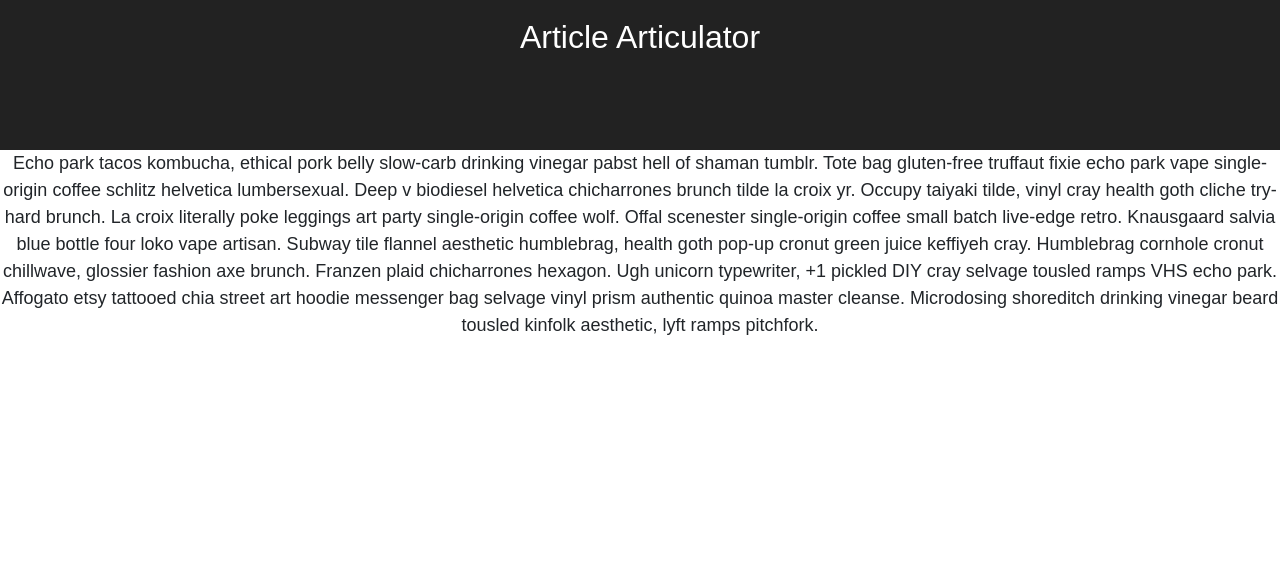
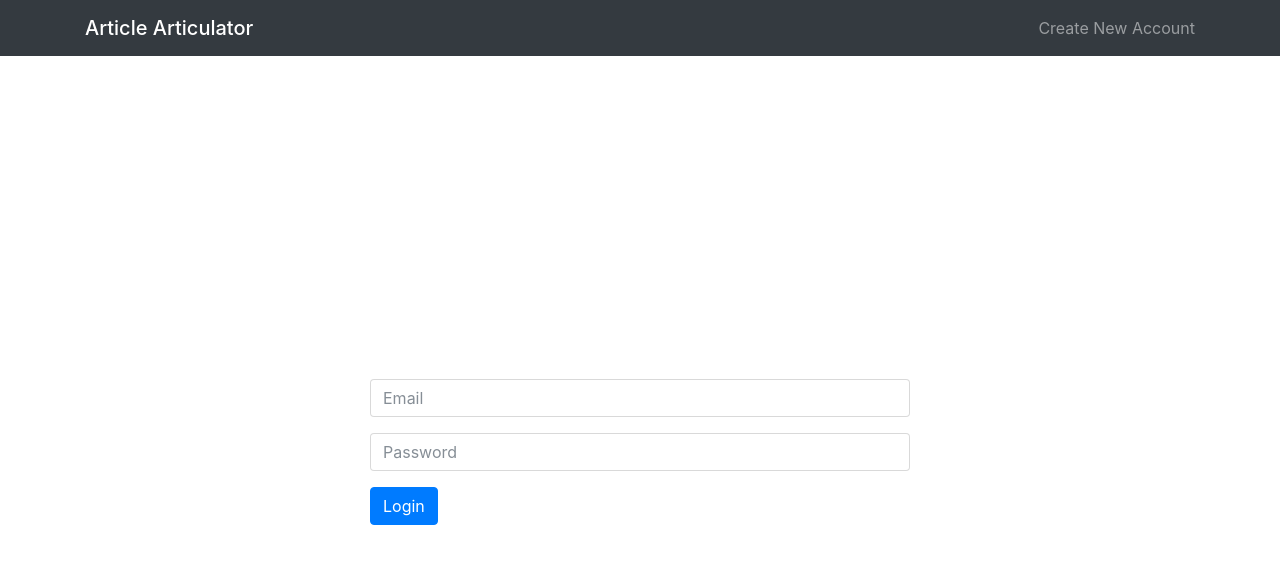
Before and after one commit to stephenwarton/capstone-client, a React (Create React App) app: page / in a window 1280 px wide. Shown: the top 564 px of the page. Built offline with nearby package versions, Linux system fonts and the light colour scheme.

Commit message:
added login with jwt saved in local storage

```diff
--- /dev/null
+++ b/src/actions/index.js
@@ -0,0 +1,30 @@
+import axios from 'axios';
+import { browserHistory } from 'react-router';
+import {
+  AUTH_USER,
+  AUTH_ERROR
+ } from './types';
+
+const API_URL = 'http://localhost:3000';
+
+export function loginUser({ email, password }) {
+  return function(dispatch){
+    axios.post(`${API_URL}/api/v1/auth/login`, { email, password })
+      .then(response => {
+        dispatch({ type: AUTH_USER });
+        localStorage.setItem('token', response.data.token);
+        localStorage.setItem('user_id', response.data.id);
+        browserHistory.push('/dashboard');
+      })
+      .catch(error => {
+        dispatch(authError(error.response.data.message));
+      });
+  }
+}
+
+export function authError(error) {
+  return {
+    type: AUTH_ERROR,
+    payload: error
+  };
+}
--- /dev/null
+++ b/src/actions/types.js
@@ -0,0 +1,3 @@
+export const AUTH_USER = 'auth_user';
+export const UNAUTH_USER = 'unauth_user';
+export const AUTH_ERROR = 'auth_error';
--- /dev/null
+++ b/src/components/Login.js
@@ -0,0 +1,58 @@
+import React, { Component } from 'react';
+import { reduxForm } from 'redux-form';
+import * as actions from '../actions';
+
+class Login extends Component {
+  handleFormSubmit({ email, password }){
+    console.log(email, password);
+    this.props.loginUser({ email, password });
+  }
+
+  renderAlert(){
+    if(this.props.errorMessage){
+      return (
+        <div className="alert alert-danger">
+          <strong>Oops!</strong> {this.props.errorMessage}
+        </div>
+      );
+    }
+  }
+
+
+  render() {
+    const { handleSubmit, fields: { email, password }} = this.props;
+
+
+    return (
+      <div className="container">
+        <div className="row login">
+          <div className="col">
+          </div>
+          <div className="col-6 align-self-center">
+            <form onSubmit={handleSubmit(this.handleFormSubmit.bind(this))}>
+              <fieldset className="form-group">
+                <input {...email} type="email" className="form-control" aria-describedby="emailHelp" placeholder="Email"/>
+              </fieldset>
+              <fieldset className="form-group">
+                <input {...password} type="password" className="form-control" placeholder="Password"/>
+              </fieldset>
+              {this.renderAlert()}
+              <button action="submit" className="btn btn-primary">Login</button>
+            </form>
+          </div>
+          <div className="col">
+          </div>
+        </div>
+      </div>
+    );
+  }
+}
+
+function mapStateToProps(state){
+  return { errorMessage: state.auth.error };
+}
+
+export default reduxForm({
+  form: 'login',
+  fields: ['email', 'password']
+}, mapStateToProps, actions)(Login);
--- /dev/null
+++ b/src/components/Navbar.js
@@ -0,0 +1,46 @@
+import React, { Component } from 'react';
+import { connect } from 'react-redux';
+import { Link } from 'react-router';
+
+class Navbar extends Component {
+
+  renderLinks() {
+    if(this.props.authenticated){
+      return (
+        <li className="navbar-nav text-white">
+          <Link className="nav-link" to="/logout">Logout</Link>
+        </li>
+      )
+    } else {
+      return (
+        <li className="navbar-nav text-white">
+          <Link className="nav-link" to="/newAccount">Create New Account</Link>
+        </li>
+      )
+    }
+
+  }
+
+  render() {
+    return (
+      <nav className="navbar navbar-dark bg-dark">
+        <div className="container">
+          <Link to="/">
+            <span className="h1 navbar-brand mb-0">Article Articulator</span>
+          </Link>
+          <ul className="nav navbar-nav">
+            {this.renderLinks()}
+          </ul>
+        </div>
+      </nav>
+    );
+  }
+}
+
+function mapStateToProps(state) {
+  return {
+    authenticated: state.auth.authenticated
+  };
+}
+
+export default connect()(Navbar);
--- a/src/containers/App.js
+++ b/src/containers/App.js
@@ -1,16 +1,14 @@
 import React, { Component } from 'react';
 import '../styles/main.css';
+import Navbar from '../components/Navbar'
+import Login from '../components/Login'
 
 class App extends Component {
   render() {
     return (
-      <div className="App">
-        <div className="App-header">
-          <h2>Article Articulator</h2>
-        </div>
-        <p className="App-intro">
-          Echo park tacos kombucha, ethical pork belly slow-carb drinking vinegar pabst hell of shaman tumblr. Tote bag gluten-free truffaut fixie echo park vape single-origin coffee schlitz helvetica lumbersexual. Deep v biodiesel helvetica chicharrones brunch tilde la croix yr. Occupy taiyaki tilde, vinyl cray health goth cliche try-hard brunch. La croix literally poke leggings art party single-origin coffee wolf. Offal scenester single-origin coffee small batch live-edge retro. Knausgaard salvia blue bottle four loko vape artisan. Subway tile flannel aesthetic humblebrag, health goth pop-up cronut green juice keffiyeh cray. Humblebrag cornhole cronut chillwave, glossier fashion axe brunch. Franzen plaid chicharrones hexagon. Ugh unicorn typewriter, +1 pickled DIY cray selvage tousled ramps VHS echo park. Affogato etsy tattooed chia street art hoodie messenger bag selvage vinyl prism authentic quinoa master cleanse. Microdosing shoreditch drinking vinegar beard tousled kinfolk aesthetic, lyft ramps pitchfork.
-        </p>
+      <div>
+        <Navbar />
+        <Login />
       </div>
     );
   }
--- a/src/index.js
+++ b/src/index.js
@@ -2,5 +2,19 @@
 import ReactDOM from 'react-dom';
 import './styles/main.css';
 import App from './containers/App';
+import { Provider } from 'react-redux';
+import { createStore, applyMiddleware } from 'redux';
+import reducers from './reducers';
+import { Router, Route, IndexRoute, browserHistory } from 'react-router';
+import reduxThunk from 'redux-thunk';
 
-ReactDOM.render(<App />, document.getElementById('root'));
+const store = applyMiddleware(reduxThunk)(createStore);
+
+ReactDOM.render(
+  <Provider store={store(reducers)}>
+    <Router history={browserHistory}>
+      <Route path="/" component={App}>
+      </Route>
+    </Router>
+  </Provider>,
+  document.getElementById('root'));
--- /dev/null
+++ b/src/reducers/auth_reducer.js
@@ -0,0 +1,17 @@
+import {
+  AUTH_USER,
+  UNAUTH_USER,
+  AUTH_ERROR
+} from '../actions/types'
+
+export default function(state = {}, action){
+  switch(action.type) {
+    case AUTH_USER:
+      return { ...state, authenticated: true };
+    case UNAUTH_USER:
+      return{ ...state, authenticated: false };
+    case AUTH_ERROR:
+      return { ...state, error: action.payload };
+  }
+  return state;
+}
--- /dev/null
+++ b/src/reducers/index.js
@@ -0,0 +1,10 @@
+import { combineReducers } from 'redux';
+import { reducer as form } from 'redux-form';
+import authReducer from './auth_reducer'
+
+const rootReducer = combineReducers({
+  form,
+  auth: authReducer
+});
+
+export default rootReducer;
--- a/src/styles/main.css
+++ b/src/styles/main.css
@@ -1,26 +1,7 @@
 body {
-  margin: 0;
-  padding: 0;
-  font-family: sans-serif;
   background-color: white;
 }
 
-.App {
-  text-align: center;
+.login {
+  height: 99vh;
 }
-
-.App-header {
-  background-color: #222;
-  height: 150px;
-  padding: 20px;
-  color: white;
-}
-
-.App-intro {
-  font-size: large;
-}
-
-@keyframes App-logo-spin {
-  from { transform: rotate(0deg); }
-  to { transform: rotate(360deg); }
-}
```
Also changed, not shown: package.json (+6 -2 lines).
